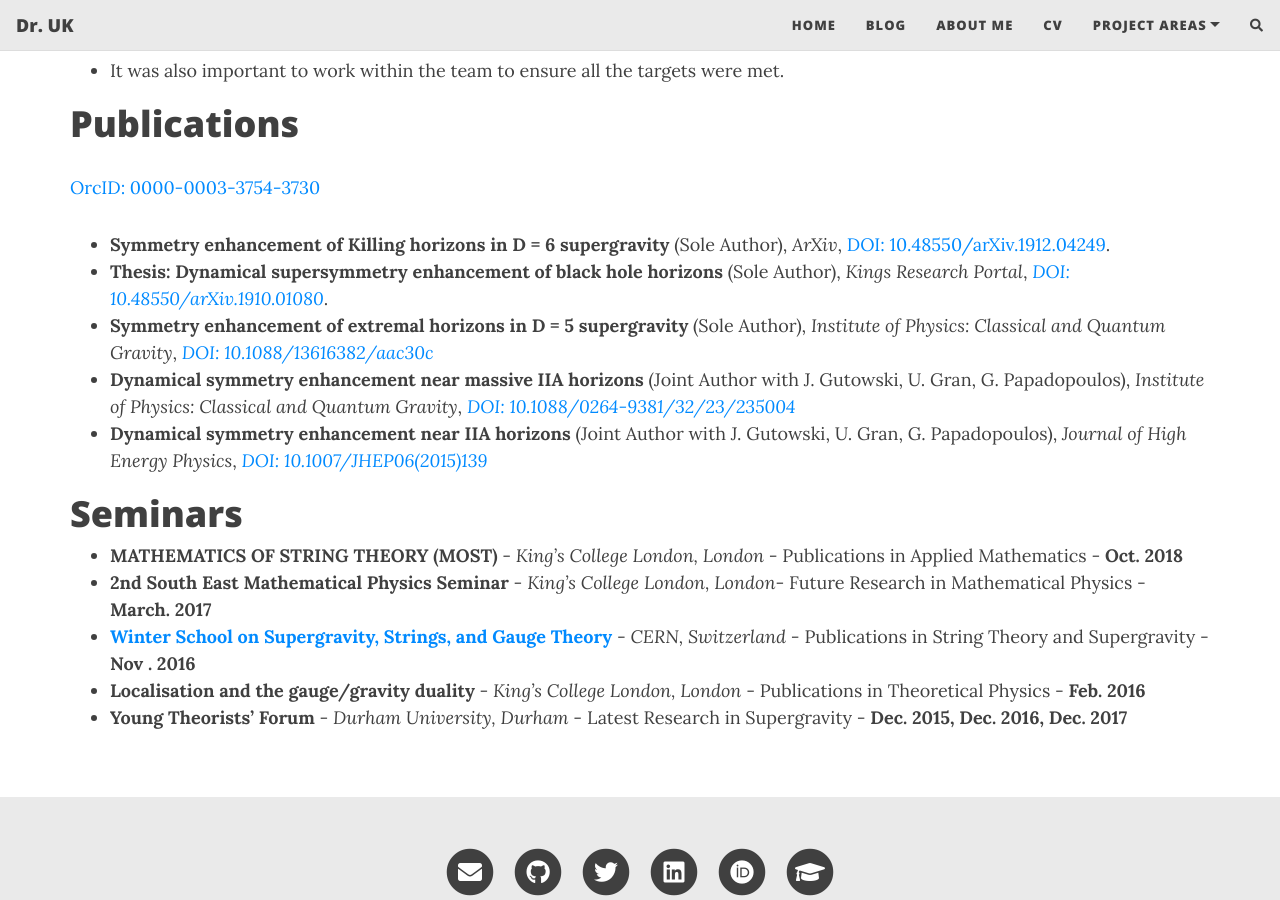
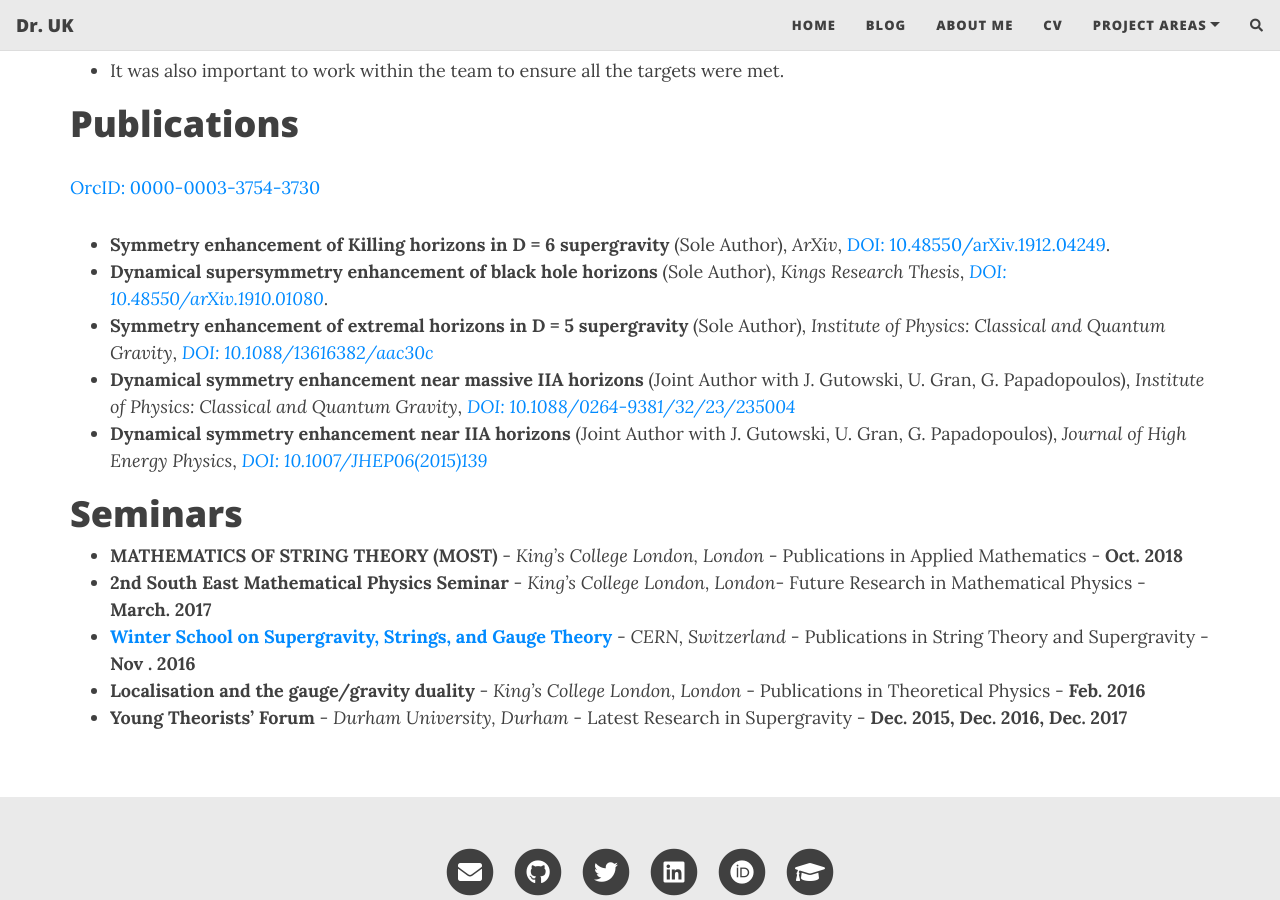
Before and after one commit to drrobotk/drrobotk.github.io, a Jekyll site: the page built from cv.md, in a window 1280 px wide and 900 px high, scrolled down 4886 px. Built offline with Jekyll 4.4.1, drawn with Linux system fonts in a browser that asks for light colours; nearby versions of some CDN libraries; comment, search, counter and statistics services are not loaded.

Commit message:
Update blog.

```diff
--- a/cv.md
+++ b/cv.md
@@ -141,7 +141,7 @@
 [OrcID: 0000-0003-3754-3730](https://orcid.org/0000-0003-3754-3730)
 
 - **Symmetry enhancement of Killing horizons in D = 6 supergravity** (Sole Author), *ArXiv*, [DOI: 10.48550/arXiv.1912.04249](https://doi.org/10.48550/arXiv.1912.04249).
-- **Thesis: Dynamical supersymmetry enhancement of black hole horizons** (Sole Author), *Kings Research Portal*, [*DOI: 10.48550/arXiv.1910.01080*](https://kclpure.kcl.ac.uk/portal/en/theses/dynamical-supersymmetry-enhancement-of-black-hole-horizons(e38b3d0d-4523-41d5-998e-c83f20a18441).html).
+- **Dynamical supersymmetry enhancement of black hole horizons** (Sole Author), *Kings Research Thesis*, [*DOI: 10.48550/arXiv.1910.01080*](https://kclpure.kcl.ac.uk/portal/en/theses/dynamical-supersymmetry-enhancement-of-black-hole-horizons(e38b3d0d-4523-41d5-998e-c83f20a18441).html).
 - **Symmetry enhancement of extremal horizons in D = 5 supergravity** (Sole Author), *Institute of Physics: Classical and Quantum Gravity*, [*DOI: 10.1088/13616382/aac30c*](https://iopscience.iop.org/article/10.1088/1361-6382/aac30c)
 - **Dynamical symmetry enhancement near massive IIA horizons** (Joint Author with J. Gutowski, U. Gran, G. Papadopoulos), *Institute of Physics: Classical and Quantum Gravity*, [*DOI: 10.1088/0264-9381/32/23/235004*](https://iopscience.iop.org/article/10.1088/0264-9381/32/23/235004)
 - **Dynamical symmetry enhancement near IIA horizons** (Joint Author with J. Gutowski, U. Gran, G. Papadopoulos), *Journal of High Energy Physics*, [*DOI: 10.1007/JHEP06(2015)139*](https://link.springer.com/article/10.1007%2FJHEP06%282015%29139)
```
